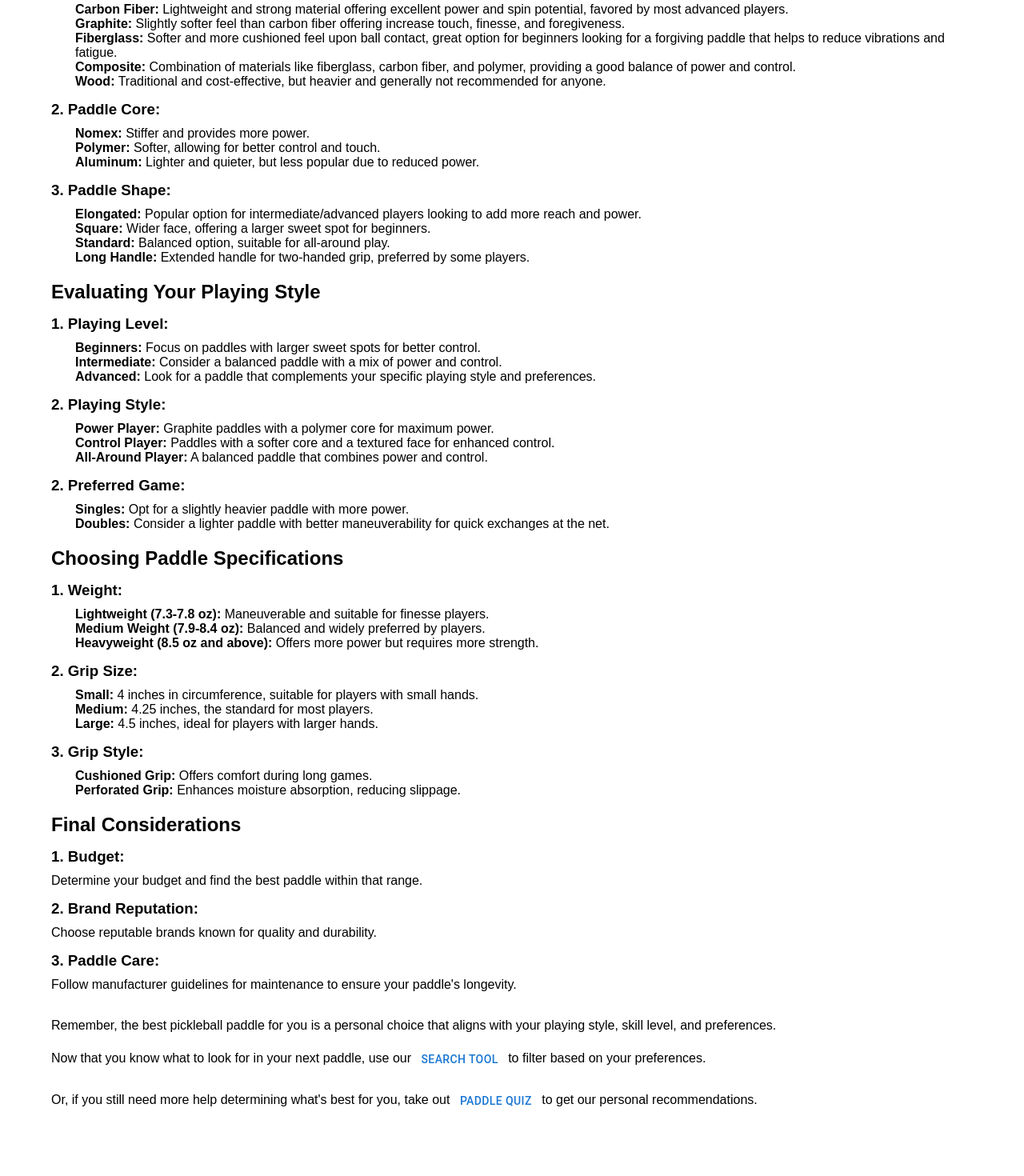
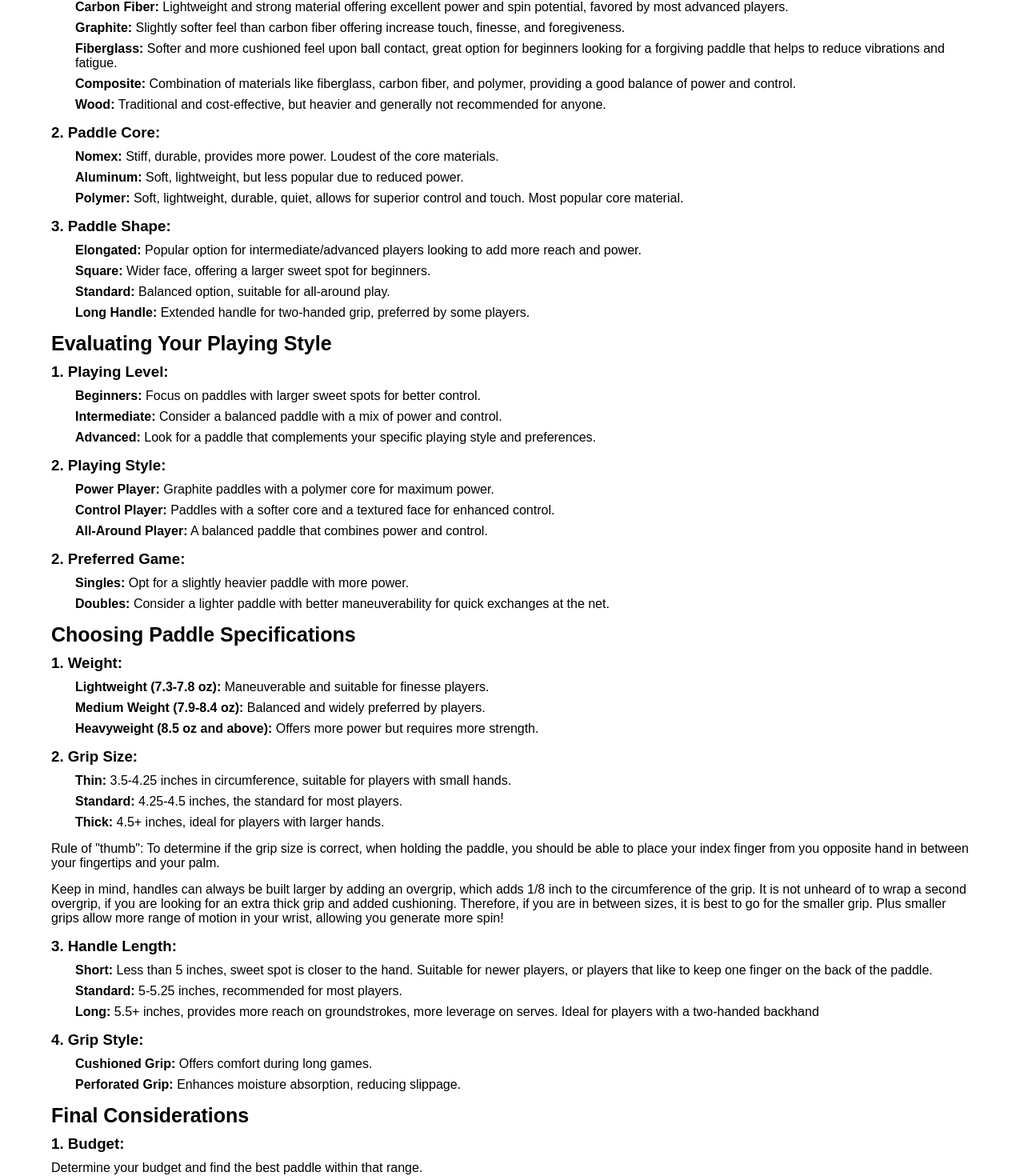
Before and after one commit to dylanables/findpaddle, a React (Vite) app: page /guide in a window 1280 px wide. Shown: the part 220-1690 px from the top of the page at 80% size. Built offline with nearby package versions, Linux system fonts and the light colour scheme.

Commit message:
Styling fixes

```diff
--- a/index.html
+++ b/index.html
@@ -9,5 +9,6 @@
   <body>
     <div id="root"></div>
     <script type="module" src="/src/main.jsx"></script>
+    <script type="text/javascript" src="http://classic.avantlink.com/affiliate_app_confirm.php?mode=js&authResponse=db7fbc92602b243f11c981f708e349303b745ea8"></script>
   </body>
 </html>
--- a/src/Footer/Footer.css
+++ b/src/Footer/Footer.css
@@ -21,10 +21,13 @@
     font-size: 14px;
 }
 
-h1 {
+.footer-title {
     font-size: 18px;
     font-weight: 500;
     color: #555;
+    border-bottom: 2px solid #333;
+    padding-bottom: 5px;
+    margin-bottom: 10px;
 }
 
 span {
--- a/src/Footer/Footer.jsx
+++ b/src/Footer/Footer.jsx
@@ -10,14 +10,14 @@ const Footer = ({sidebar}) => {
     <div className={`footer ${sidebar}`}>
       <div className='top'>
         <div className='item'>
-          <h1>Tools</h1>
+          <span className='footer-title'>Tools</span>
           <span><Link to='/search'>Advanced Search</Link></span>
           <span><Link to='/quiz'>Recommendation Quiz</Link></span>
           {/*<span><Link to='/similar'>Find Similar Paddles</Link></span>*/}
           <span><Link to='/guide'>Paddle Guide</Link></span>
         </div>
         <div className='item'>
-          <h1>Get in Touch</h1>
+          <span className='footer-title'>Get in Touch</span>
           <span><Link to='/contact'>Contact Us</Link></span>
           <span><Link to='/#subscribe'>Sign Up for Mailing List</Link></span>
           <span><Link to='/contact'>Partner with Us</Link></span>
--- a/src/components/Liked/Liked.css
+++ b/src/components/Liked/Liked.css
@@ -42,3 +42,7 @@
     font-size: 12px;
     cursor: pointer;
 }
+
+.details {
+    text-align: center;
+}
--- a/src/index.css
+++ b/src/index.css
@@ -71,19 +71,17 @@ li {
 }
 
 h1 {
-    border-bottom: 2px solid #333;
-    padding-bottom: 5px;
-    margin-bottom: 20px;
+    margin: 20px 0 10px 0;
+    font-size: 30px;
 }
 
 h2 {
-    margin-top: 20px;
-    margin-bottom: 10px;
+    margin: 15px 0 10px 0;
+    font-size: 25px;
 }
 
 h3 {
-    margin-top: 15px;
-    margin-bottom: 10px;
+    margin: 10px 0 10px 0;
 }
 
 p {
@@ -100,6 +98,10 @@ ol {
     list-style-type: decimal;
     margin-bottom: 15px;
     margin-left: 30px;
+}
+
+li {
+    margin-bottom: 8px;
 }
 
 .heart-icon {
--- a/src/routes/Guide.jsx
+++ b/src/routes/Guide.jsx
@@ -15,7 +15,7 @@ function Guide() {
         <section className='margintop'>
             <h1>Pickleball Paddle Guide</h1>
 
-            <h2>Understanding Pickleball Paddle Basics</h2>
+            <h2 >Understanding Pickleball Paddle Basics</h2>
 
             <h3>1. Paddle Materials:</h3>
             <ul>
@@ -28,9 +28,9 @@ function Guide() {
 
             <h3>2. Paddle Core:</h3>
             <ul>
-                <li><strong>Nomex:</strong> Stiffer and provides more power.</li>
-                <li><strong>Polymer:</strong> Softer, allowing for better control and touch.</li>
-                <li><strong>Aluminum:</strong> Lighter and quieter, but less popular due to reduced power.</li>
+                <li><strong>Nomex:</strong> Stiff, durable, provides more power. Loudest of the core materials.</li>
+                <li><strong>Aluminum:</strong> Soft, lightweight, but less popular due to reduced power.</li>
+                <li><strong>Polymer:</strong> Soft, lightweight, durable, quiet, allows for superior control and touch. Most popular core material.</li>
             </ul>
 
             <h3>3. Paddle Shape:</h3>
@@ -74,12 +74,29 @@ function Guide() {
 
             <h3>2. Grip Size:</h3>
             <ul>
-                <li><strong>Small:</strong> 4 inches in circumference, suitable for players with small hands.</li>
-                <li><strong>Medium:</strong> 4.25 inches, the standard for most players.</li>
-                <li><strong>Large:</strong> 4.5 inches, ideal for players with larger hands.</li>
+                <li><strong>Thin:</strong> 3.5-4.25 inches in circumference, suitable for players with small hands.</li>
+                <li><strong>Standard:</strong> 4.25-4.5 inches, the standard for most players.</li>
+                <li><strong>Thick:</strong> 4.5+ inches, ideal for players with larger hands.</li>
+            </ul>
+            <p>Rule of "thumb": To determine if the grip size is correct, when holding the paddle,
+                you should be able to place your index finger from you opposite hand in between your fingertips and your palm.
+            </p>
+            <p>Keep in mind, handles can always be built larger by adding an overgrip, which adds 1/8 inch to the circumference of the grip.
+                It is not unheard of to wrap a second overgrip, if you are looking for an extra thick grip and added cushioning.
+                Therefore, if you are in between sizes, it is best to go for the smaller grip. Plus smaller grips allow more range of motion in your wrist,
+                allowing you generate more spin!
+            </p>
+
+            <h3>3. Handle Length:</h3>
+            <ul>
+                <li><strong>Short:</strong> Less than 5 inches, sweet spot is closer to the hand.
+                Suitable for newer players, or players that like to keep one finger on the back of the paddle.</li>
+                <li><strong>Standard:</strong> 5-5.25 inches, recommended for most players.</li>
+                <li><strong>Long:</strong> 5.5+ inches, provides more reach on groundstrokes, more leverage on serves.
+                Ideal for players with a two-handed backhand</li>
             </ul>
 
-            <h3>3. Grip Style:</h3>
+            <h3>4. Grip Style:</h3>
             <ul>
                 <li><strong>Cushioned Grip:</strong> Offers comfort during long games.</li>
                 <li><strong>Perforated Grip:</strong> Enhances moisture absorption, reducing slippage.</li>
@@ -93,13 +110,14 @@ function Guide() {
             <h3>2. Brand Reputation:</h3>
             <p>Choose reputable brands known for quality and durability.</p>
 
-            <h3>3. Paddle Care:</h3>
-            <p>Follow manufacturer guidelines for maintenance to ensure your paddle's longevity.</p>
+            <h3>3. Design/Color:</h3>
+            <p>"Look good, play good." While it shouldn't be the only or primary factor is choosing your paddle,
+                sporting equipment that you think looks good can raise your confidence and comfortability on the court.</p>
 
             <br/>
 
             <p>Remember, the best pickleball paddle for you is a personal choice that aligns with your playing style, skill level, and preferences.</p>
-            <p>Now that you know what to look for in your next paddle, use our <Link to={"/search"}><Button>Search Tool</Button></Link> to filter based on your preferences.</p>
+            <p>Now that you know what to look for in your next paddle, use our <Link to={"/search"}><Button>Search Tool</Button></Link> to filter based on the above criteria.</p>
             <p>Or, if you still need more help determining what's best for you, take out <Link to={"/search"}><Button>Paddle Quiz</Button></Link> to get our personal recommendations.</p>
 
         </section>
--- a/src/routes/root.jsx
+++ b/src/routes/root.jsx
@@ -18,7 +18,7 @@ function Root() {
       <Nav />
       <Container maxWidth="xl">
         <div className='hero'>
-          <h2>Find Your Next Pickleball Paddle!</h2>
+          <h1>Find Your Next Pickleball Paddle!</h1>
           <p>All the tools you need discover the best paddle to improve your game and smash the competition! All our tools are easy to use and constantly being updated as new paddles are released, allowing you to save time and money when researching.</p>
 
           <div className='center-items'>
```
